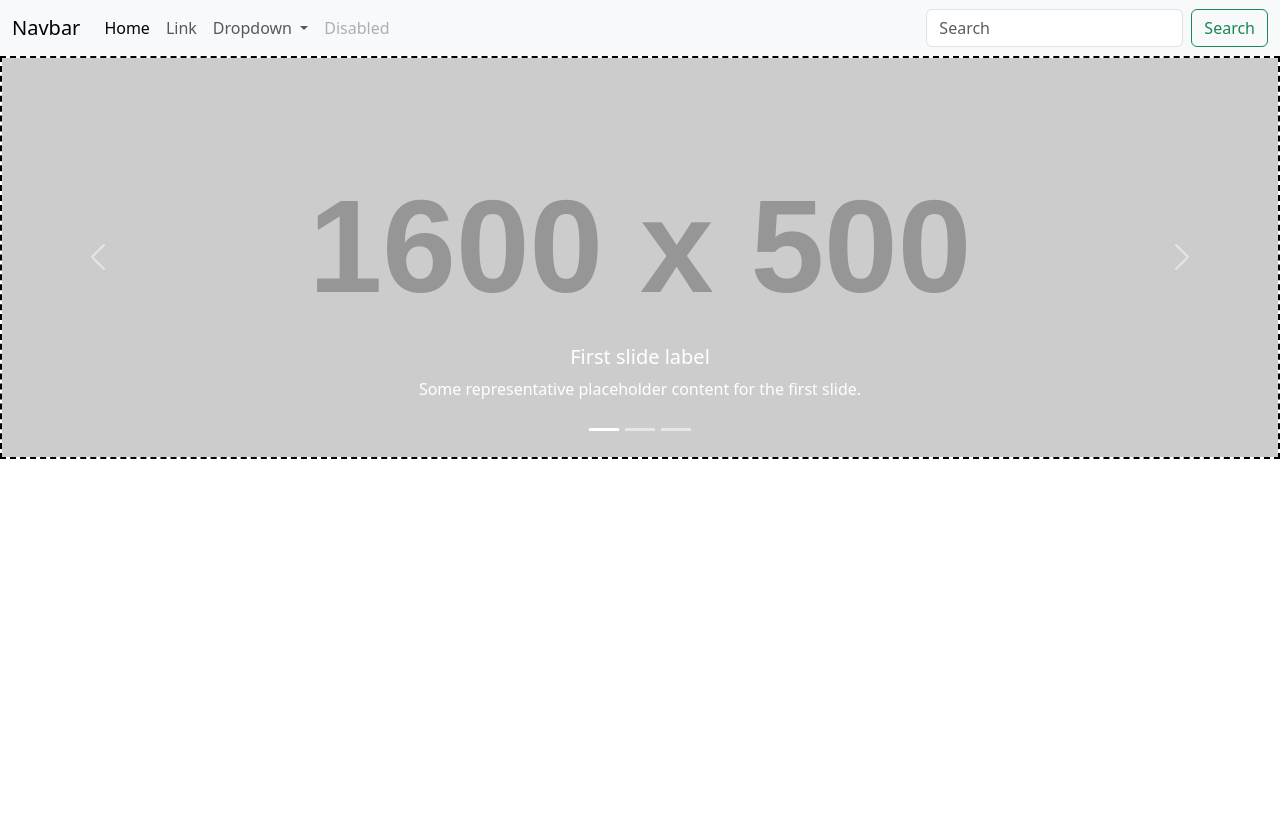
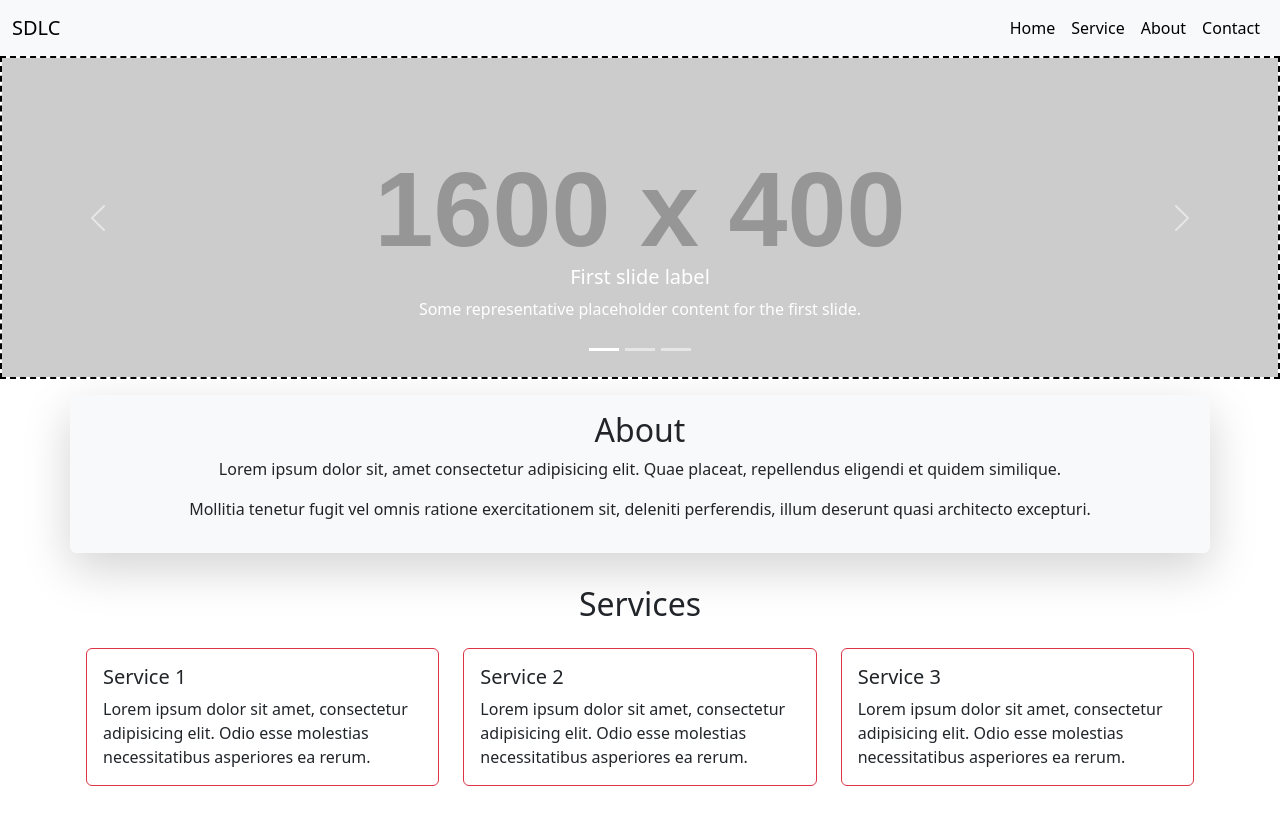
Before and after one commit to dineshgopalchand/MEAN-33, a website: page bootstrap-UI/index.html in a window 1280 px wide. Shown: the top 831 px of the page. Before the commit the page ends 800 px from the top, so only its background shows below. Drawn offline with nearby package versions, Linux system fonts and the light colour scheme; placeholder pictures from the web are drawn by us.

Commit message:
Discussed Bootstrap

```diff
--- a/bootstrap-UI/index.html
+++ b/bootstrap-UI/index.html
@@ -14,9 +14,10 @@
     <link rel="stylesheet" href="./styles/home.css" />
   </head>
   <body>
+    <div class="container-fluid p-0">
       <nav class="navbar navbar-expand-lg bg-body-tertiary">
         <div class="container-fluid">
-        <a class="navbar-brand" href="#">Navbar</a>
+          <a class="navbar-brand" href="#">SDLC</a>
           <button
             class="navbar-toggler"
             type="button"
@@ -28,48 +29,44 @@
           >
             <span class="navbar-toggler-icon"></span>
           </button>
-        <div class="collapse navbar-collapse" id="navbarSupportedContent">
+          <div
+            class="collapse navbar-collapse flex-grow-0"
+            id="navbarSupportedContent"
+          >
             <ul class="navbar-nav me-auto mb-2 mb-lg-0">
               <li class="nav-item">
-              <a class="nav-link active" aria-current="page" href="#">Home</a>
+                <a
+                  class="nav-link active"
+                  aria-current="page"
+                  href="./index.html"
+                  >Home</a
+                >
               </li>
               <li class="nav-item">
-              <a class="nav-link" href="#">Link</a>
+                <a
+                  class="nav-link active"
+                  aria-current="page"
+                  href="./service.html"
+                  >Service</a
+                >
               </li>
-            <li class="nav-item dropdown">
+              <li class="nav-item">
                 <a
-                class="nav-link dropdown-toggle"
-                href="#"
-                role="button"
-                data-bs-toggle="dropdown"
-                aria-expanded="false"
+                  class="nav-link active"
+                  aria-current="page"
+                  href="./contact.html"
+                  >About</a
                 >
-                Dropdown
-              </a>
-              <ul class="dropdown-menu">
-                <li><a class="dropdown-item" href="#">Action</a></li>
-                <li><a class="dropdown-item" href="#">Another action</a></li>
-                <li><hr class="dropdown-divider" /></li>
-                <li>
-                  <a class="dropdown-item" href="#">Something else here</a>
+              </li>
+              <li class="nav-item">
+                <a
+                  class="nav-link active"
+                  aria-current="page"
+                  href="./about.html"
+                  >Contact</a
+                >
               </li>
             </ul>
-            </li>
-            <li class="nav-item">
-              <a class="nav-link disabled" aria-disabled="true">Disabled</a>
-            </li>
-          </ul>
-          <form class="d-flex" role="search">
-            <input
-              class="form-control me-2"
-              type="search"
-              placeholder="Search"
-              aria-label="Search"
-            />
-            <button class="btn btn-outline-success" type="submit">
-              Search
-            </button>
-          </form>
           </div>
         </div>
       </nav>
@@ -99,35 +96,41 @@
         <div class="carousel-inner">
           <div class="carousel-item active">
             <img
-            src="https://dummyimage.com/1600x500/d91cd9/fff"
+              src="https://dummyimage.com/1600x400/d91cd9/fff"
               class="d-block w-100"
               alt="dummy image purple"
             />
             <div class="carousel-caption d-none d-md-block">
               <h5>First slide label</h5>
-            <p>Some representative placeholder content for the first slide.</p>
+              <p>
+                Some representative placeholder content for the first slide.
+              </p>
             </div>
           </div>
           <div class="carousel-item">
             <img
-            src="https://dummyimage.com/1600x500/990000/fff"
+              src="https://dummyimage.com/1600x400/990000/fff"
               class="d-block w-100"
               alt="dummy image red"
             />
             <div class="carousel-caption d-none d-md-block">
               <h5>Second slide label</h5>
-            <p>Some representative placeholder content for the second slide.</p>
+              <p>
+                Some representative placeholder content for the second slide.
+              </p>
             </div>
           </div>
           <div class="carousel-item">
             <img
-            src="https://dummyimage.com/1600x500/009900/fff"
+              src="https://dummyimage.com/1600x400/009900/fff"
               class="d-block w-100"
               alt="..."
             />
             <div class="carousel-caption d-none d-md-block">
               <h5>Third slide label</h5>
-            <p>Some representative placeholder content for the third slide.</p>
+              <p>
+                Some representative placeholder content for the third slide.
+              </p>
             </div>
           </div>
         </div>
@@ -150,5 +153,63 @@
           <span class="visually-hidden">Next</span>
         </button>
       </div>
+      <div
+        class="container-md text-center my-3 shadow-lg p-3 bg-body-tertiary rounded"
+      >
+        <h2>About</h2>
+        <div>
+          <p>
+            Lorem ipsum dolor sit, amet consectetur adipisicing elit. Quae
+            placeat, repellendus eligendi et quidem similique.
+          </p>
+          <p>
+            Mollitia tenetur fugit vel omnis ratione exercitationem sit,
+            deleniti perferendis, illum deserunt quasi architecto excepturi.
+          </p>
+        </div>
+      </div>
+
+      <div class="container-md my-3 p-3">
+        <h2 class="text-center">Services</h2>
+        <div class="">
+          <div class="row">
+            <div class="col-sm-12 col-lg-4 py-3">
+              <div class="card border border-danger">
+                <div class="card-body">
+                  <h5 class="card-title">Service 1</h5>
+                  <p class="card-text">
+                    Lorem ipsum dolor sit amet, consectetur adipisicing elit.
+                    Odio esse molestias necessitatibus asperiores ea rerum.
+                  </p>
+                </div>
+              </div>
+            </div>
+            <div class="col-sm-12 col-lg-4 py-3">
+              <div class="card border border-danger">
+                <div class="card-body">
+                  <h5 class="card-title">Service 2</h5>
+                  <p class="card-text">
+                    Lorem ipsum dolor sit amet, consectetur adipisicing elit.
+                    Odio esse molestias necessitatibus asperiores ea rerum.
+                  </p>
+                </div>
+              </div>
+            </div>
+            <div class="col-sm-12 col-lg-4 py-3">
+              <div class="card border border-danger">
+                <div class="card-body">
+                  <h5 class="card-title">Service 3</h5>
+                  <p class="card-text">
+                    Lorem ipsum dolor sit amet, consectetur adipisicing elit.
+                    Odio esse molestias necessitatibus asperiores ea rerum.
+                  </p>
+                </div>
+              </div>
+            </div>
+          </div>
+        </div>
+      </div>
+      <div style="height: 500px; background-color: #929292">dummy</div>
+    </div>
   </body>
 </html>
```
Also changed, not shown: bootstrap-UI/about.html (added, +11 -0 lines), bootstrap-UI/contact.html (added, +11 -0 lines), bootstrap-UI/service.html (added, +11 -0 lines). Lines whose indentation alone changed are shown as unchanged.
